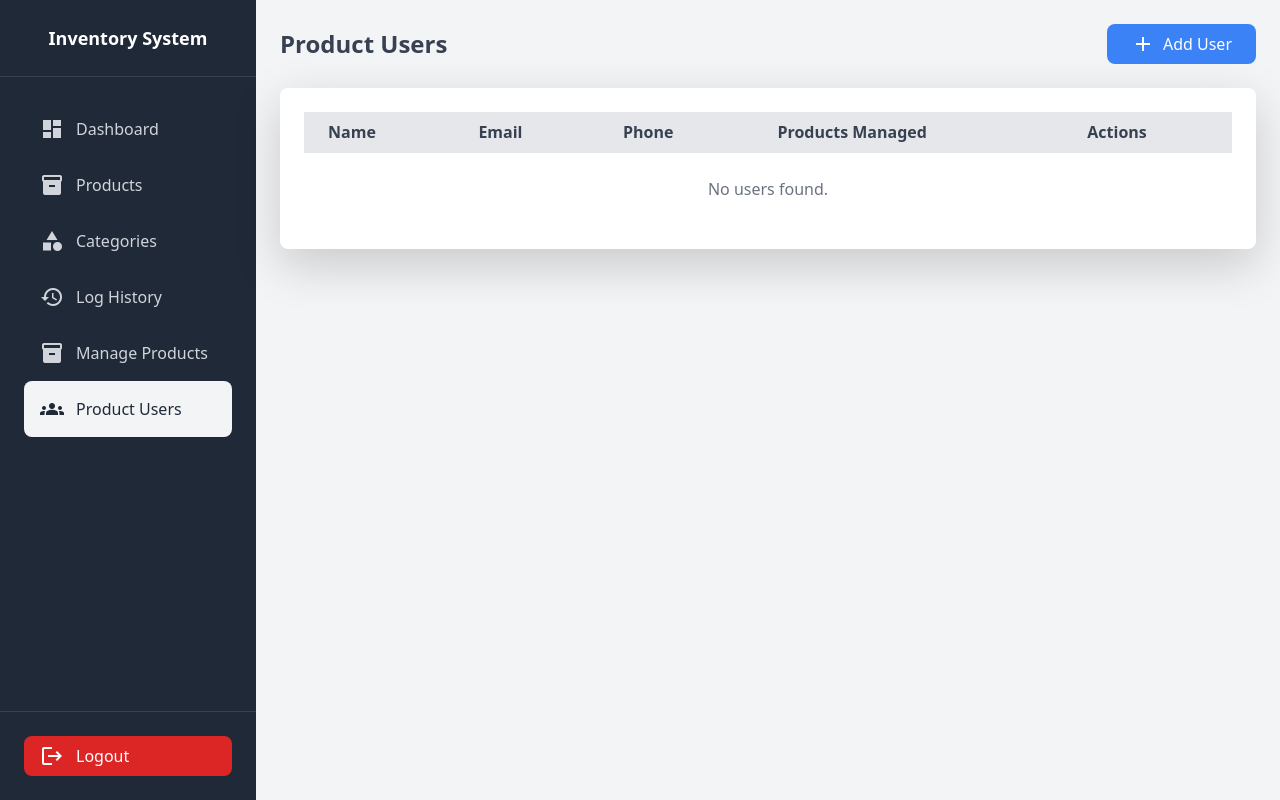
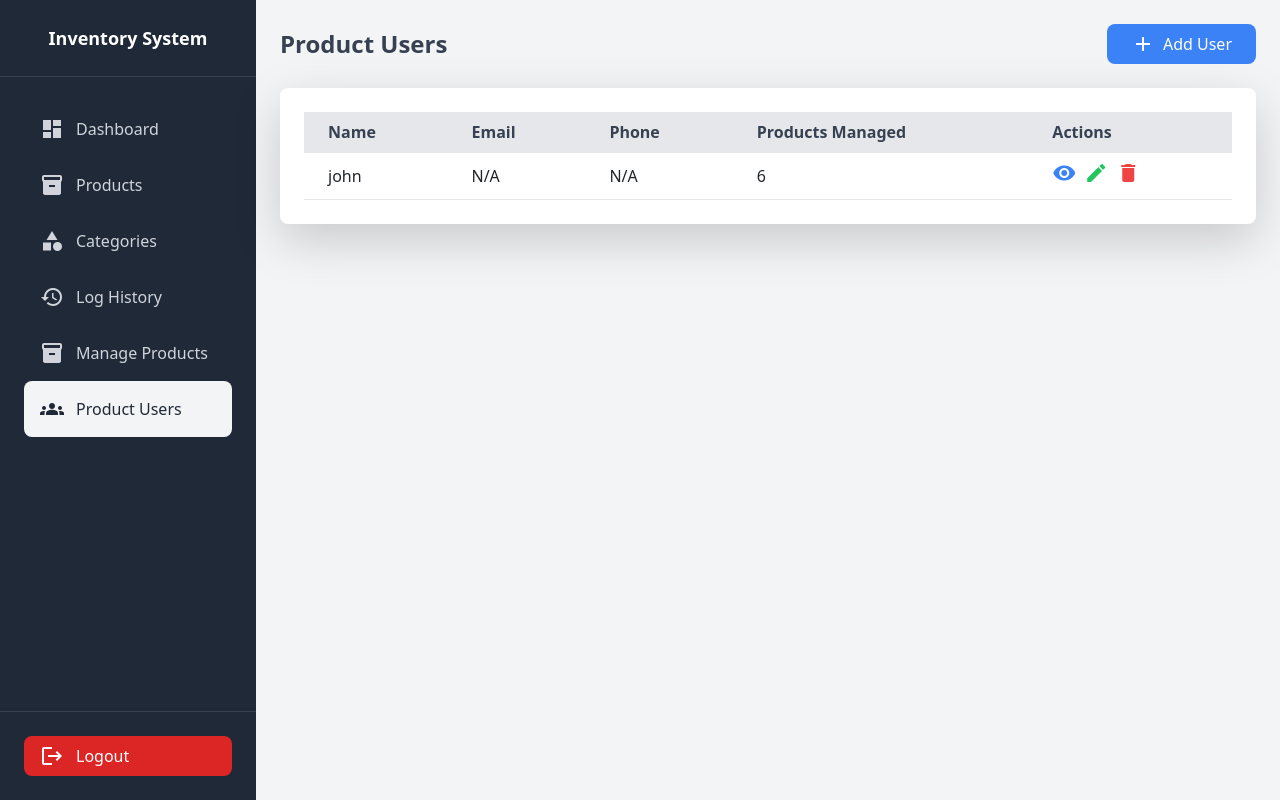
Before and after one commit to kakay22/inventorySystem, a Django app: page /product_users/ in a window 1280 px wide. Run offline with Django 5.2, Linux system fonts and the light colour scheme; a user stored in the database is signed in; data comes from the database, SQL or seed files in the repository; both versions use the stored data as it was after the commit; some libraries are stand-ins or nearby versions.

Commit message:
dahsboard changes

```diff
--- a/inventorySystem/inventoryApp/templates/product_users.html
+++ b/inventorySystem/inventoryApp/templates/product_users.html
@@ -95,13 +95,13 @@
                         <td class="px-4 py-2">{{ user.product_set.count }}</td>
                         <td class="px-4 py-2">
                             <div class="flex space-x-2">
-                                <a href="{% url 'view_user' user.id %}" class="text-blue-500 hover:underline">
+                                <a href="" class="text-blue-500 hover:underline">
                                     <span class="material-icons">visibility</span>
                                 </a>
-                                <a href="{% url 'edit_user' user.id %}" class="text-green-500 hover:underline">
+                                <a href="" class="text-green-500 hover:underline">
                                     <span class="material-icons">edit</span>
                                 </a>
-                                <a href="{% url 'delete_user' user.id %}" class="text-red-500 hover:underline">
+                                <a href="" class="text-red-500 hover:underline">
                                     <span class="material-icons">delete</span>
                                 </a>
                             </div>
--- a/inventorySystem/inventoryApp/views.py
+++ b/inventorySystem/inventoryApp/views.py
@@ -40,7 +40,8 @@ def manage(request):
 
 @login_required
 def product_users(request):
-	return render(request, 'product_users.html')
+    users = ProductUser.objects.all()
+    return render(request, 'product_users.html', {'users':users})
 
 @login_required
 def add_product(request):
```
Also changed, not shown: inventorySystem/inventoryApp/templates/dashboard.html (+6 -6 lines), inventorySystem/db.sqlite3.
